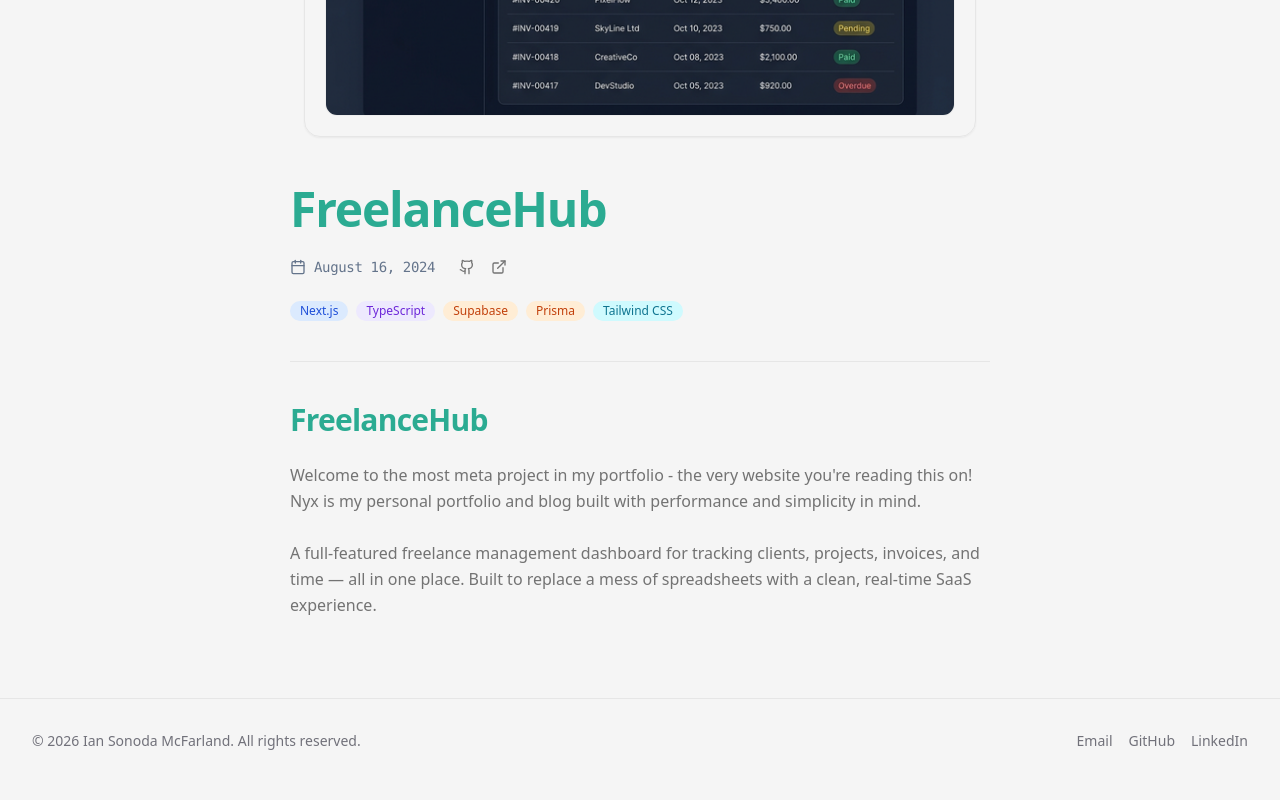
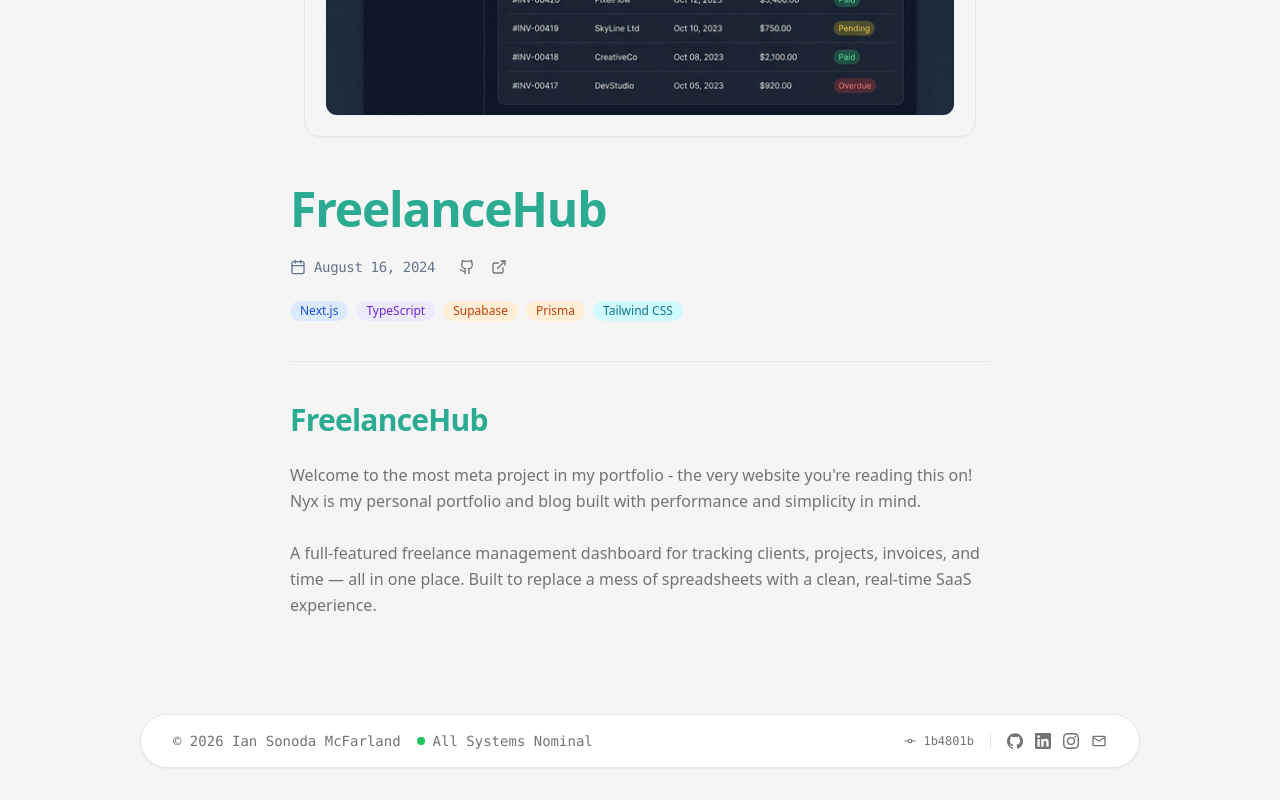
Before and after one commit to iansonoda/portfolio, a React (Vite) app: page /projects/freelancehub in a window 1280 px wide. Shown: the part 452-1252 px from the top of the page. Built offline with nearby package versions, Linux system fonts and the light colour scheme.

Commit message:
feat: change footer, add tab titles

```diff
--- a/index.html
+++ b/index.html
@@ -4,7 +4,7 @@
     <meta charset="UTF-8" />
     <link rel="icon" type="image/svg+xml" href="/vite.svg" />
     <meta name="viewport" content="width=device-width, initial-scale=1.0" />
-    <title>portfolio</title>
+    <title>Ian Sonoda McFarland</title>
   </head>
   <body>
     <div id="root"></div>
--- a/src/App.jsx
+++ b/src/App.jsx
@@ -8,6 +8,7 @@
 import Header from "./components/layout/Header";
 import Footer from "./components/layout/Footer";
 import ScrollObserver from "./components/layout/ScrollObserver";
+import TitleManager from "./components/layout/TitleManager";
 import portfolioData from "./data/portfolio.json";
 
 function App() {
@@ -18,6 +19,7 @@
       <BrowserRouter>
         <div className="min-h-screen bg-background font-sans antialiased text-foreground flex flex-col">
           <ScrollObserver />
+          <TitleManager />
           <Header />
           <Routes>
             <Route path="/" element={<Home />} />
--- a/src/components/layout/Footer.jsx
+++ b/src/components/layout/Footer.jsx
@@ -1,30 +1,63 @@
+import { Github, Linkedin, Instagram, Mail, GitCommit } from "lucide-react";
+
 export default function Footer({ personal }) {
   const currentYear = new Date().getFullYear();
 
   return (
-    <footer id="contact" className="border-t border-border dark:border-gray-700 bg-muted/40 py-8">
-      <div className="container mx-auto px-4 md:px-8 flex flex-col md:flex-row items-center justify-between space-y-4 md:space-y-0">
-        <p className="text-sm text-zinc-500 text-center md:text-left dark:text-zinc-300">
-          &copy; {currentYear} {personal.name}. All rights reserved.
-        </p>
-        <div className="flex space-x-4">
-          {personal.contact.email && (
-            <a href={`mailto:${personal.contact.email}`} className="text-sm text-zinc-500 hover:text-foreground transition-colors dark:text-zinc-300">
-              Email
-            </a>
-          )}
+    <div className="w-full px-6 pb-8 pt-4">
+      <footer className="max-w-[1000px] mx-auto bg-card border border-border rounded-full py-4 px-6 md:px-8 flex flex-col md:flex-row items-center justify-between shadow-sm">
+
+        {/* Left Side */}
+        <div className="flex items-center gap-4 text-sm text-muted-foreground font-mono">
+          <span>&copy; {currentYear} {personal.name}</span>
+          <span className="hidden md:flex items-center gap-2">
+            <span className="w-2 h-2 rounded-full bg-green-500 animate-pulse"></span>
+            All Systems Nominal
+          </span>
+        </div>
+
+        {/* Right Side */}
+        <div className="flex items-center gap-4 mt-4 md:mt-0">
+
+          {/* Commit Hash */}
+          <div className="flex items-center gap-1.5 text-xs text-muted-foreground font-mono pr-4 border-r border-border">
+            <GitCommit className="w-3.5 h-3.5" />
+            <span>1b4801b</span>
+          </div>
+
+          {/* Icons */}
+          <div className="flex items-center gap-3">
             {personal.contact.github && (
-            <a href={personal.contact.github} target="_blank" rel="noreferrer" className="text-sm text-zinc-500 hover:text-foreground transition-colors dark:text-zinc-300">
-              GitHub
+              <a href={personal.contact.github} target="_blank" rel="noreferrer" className="text-muted-foreground hover:text-foreground transition-colors">
+                <svg fill="currentColor" viewBox="0 0 24 24" className="w-4 h-4">
+                  <path d="M12 .297c-6.63 0-12 5.373-12 12 0 5.303 3.438 9.8 8.205 11.385.6.113.82-.258.82-.577 0-.285-.01-1.04-.015-2.04-3.338.724-4.042-1.61-4.042-1.61C4.422 18.07 3.633 17.7 3.633 17.7c-1.087-.744.084-.729.084-.729 1.205.084 1.838 1.236 1.838 1.236 1.07 1.835 2.809 1.305 3.495.998.108-.776.417-1.305.76-1.605-2.665-.3-5.466-1.332-5.466-5.93 0-1.31.465-2.38 1.235-3.22-.135-.303-.54-1.523.105-3.176 0 0 1.005-.322 3.3 1.23.96-.267 1.98-.399 3-.405 1.02.006 2.04.138 3 .405 2.28-1.552 3.285-1.23 3.285-1.23.645 1.653.24 2.873.12 3.176.765.84 1.23 1.91 1.23 3.22 0 4.61-2.805 5.625-5.475 5.92.42.36.81 1.096.81 2.22 0 1.606-.015 2.896-.015 3.286 0 .315.21.69.825.57C20.565 22.092 24 17.592 24 12.297c0-6.627-5.373-12-12-12" />
+                </svg>
               </a>
             )}
             {personal.contact.linkedin && (
-            <a href={personal.contact.linkedin} target="_blank" rel="noreferrer" className="text-sm text-zinc-500 hover:text-foreground transition-colors dark:text-zinc-300">
-              LinkedIn
+              <a href={personal.contact.linkedin} target="_blank" rel="noreferrer" className="text-muted-foreground hover:text-foreground transition-colors">
+                <svg fill="currentColor" viewBox="0 0 24 24" className="w-4 h-4">
+                  <path d="M20.447 20.452h-3.554v-5.569c0-1.328-.027-3.037-1.852-3.037-1.853 0-2.136 1.445-2.136 2.939v5.667H9.351V9h3.414v1.561h.046c.477-.9 1.637-1.85 3.37-1.85 3.601 0 4.267 2.37 4.267 5.455v6.286zM5.337 7.433c-1.144 0-2.063-.926-2.063-2.065 0-1.138.92-2.063 2.063-2.063 1.14 0 2.064.925 2.064 2.063 0 1.139-.925 2.065-2.064 2.065zm1.782 13.019H3.555V9h3.564v11.452zM22.225 0H1.771C.792 0 0 .774 0 1.729v20.542C0 23.227.792 24 1.771 24h20.451C23.2 24 24 23.227 24 22.271V1.729C24 .774 23.2 0 22.222 0h.003z"/>
+                </svg>
+              </a>
+            )}
+            {personal.contact.instagram && (
+              <a href={personal.contact.instagram} target="_blank" rel="noreferrer" className="text-muted-foreground hover:text-foreground transition-colors">
+                <svg fill="currentColor" viewBox="0 0 24 24" className="w-4 h-4">
+                  <path d="M12 2.163c3.204 0 3.584.012 4.85.07 3.252.148 4.771 1.691 4.919 4.919.058 1.265.069 1.645.069 4.849 0 3.205-.012 3.584-.069 4.849-.149 3.225-1.664 4.771-4.919 4.919-1.266.058-1.644.07-4.85.07-3.204 0-3.584-.012-4.849-.07-3.26-.149-4.771-1.699-4.919-4.92-.058-1.265-.07-1.644-.07-4.849 0-3.204.013-3.583.07-4.849.149-3.227 1.664-4.771 4.919-4.919 1.266-.057 1.645-.069 4.849-.069zM12 0C8.741 0 8.333.014 7.053.072 2.695.272.273 2.69.073 7.052.014 8.333 0 8.741 0 12c0 3.259.014 3.668.072 4.948.2 4.358 2.618 6.78 6.98 6.98C8.333 23.986 8.741 24 12 24c3.259 0 3.668-.014 4.948-.072 4.354-.2 6.782-2.618 6.979-6.98.059-1.28.073-1.689.073-4.948 0-3.259-.014-3.667-.072-4.947-.196-4.354-2.617-6.78-6.979-6.98C15.668.014 15.259 0 12 0zm0 5.838a6.162 6.162 0 100 12.324 6.162 6.162 0 000-12.324zM12 16a4 4 0 110-8 4 4 0 010 8zm6.406-11.845a1.44 1.44 0 100 2.881 1.44 1.44 0 000-2.881z"/>
+                </svg>
+              </a>
+            )}
+            {personal.contact.email && (
+              <a href={`mailto:${personal.contact.email}`} className="text-muted-foreground hover:text-foreground transition-colors">
+                <svg fill="currentColor" viewBox="0 0 24 24" className="w-4 h-4">
+                  <path d="M22 6c0-1.1-.9-2-2-2H4c-1.1 0-2 .9-2 2v12c0 1.1.9 2 2 2h16c1.1 0 2-.9 2-2V6zm-2 0l-8 5-8-5h16zm0 12H4V8l8 5 8-5v10z"/>
+                </svg>
               </a>
             )}
           </div>
         </div>
       </footer>
+    </div>
   );
 }
--- /dev/null
+++ b/src/components/layout/TitleManager.jsx
@@ -0,0 +1,45 @@
+import { useEffect } from "react";
+import { useLocation } from "react-router-dom";
+import portfolioData from "@/data/portfolio.json";
+
+const TitleManager = () => {
+  const { pathname } = useLocation();
+  const { name } = portfolioData.personal;
+
+  useEffect(() => {
+    let title = name;
+
+    if (pathname === "/") {
+      title = name;
+    } else if (pathname === "/about") {
+      title = `About | ${name}`;
+    } else if (pathname === "/socials") {
+      title = `Socials | ${name}`;
+    } else if (pathname === "/projects") {
+      title = `Projects | ${name}`;
+    } else if (pathname.startsWith("/projects/")) {
+      const slug = pathname.split("/").pop();
+      const project = portfolioData.projects.find(
+        (p) => p.title.toLowerCase().replace(/[^a-z0-9]+/g, "-") === slug
+      );
+      if (project) {
+        title = `${project.title} | ${name}`;
+      } else {
+        title = `Project | ${name}`;
+      }
+    } else {
+      // Fallback: capitalize the first segment of the path
+      const segment = pathname.split("/")[1];
+      if (segment) {
+        const pageName = segment.charAt(0).toUpperCase() + segment.slice(1);
+        title = `${pageName} | ${name}`;
+      }
+    }
+
+    document.title = title;
+  }, [pathname, name]);
+
+  return null;
+};
+
+export default TitleManager;
--- a/src/pages/About.jsx
+++ b/src/pages/About.jsx
@@ -21,11 +21,18 @@
         </div>
 
         <div className="flex flex-col flex-1 space-y-6 text-center md:text-left">
-          <p className="text-muted-foreground dark:text-zinc-200 text-lg md:text-xl leading-relaxed whitespace-pre-line">
-            {personal.bio}
+          <p className="text-muted-foreground dark:text-zinc-200 text-lg md:text-xl leading-relaxed">
+            <b>Hey!</b> I'm Ian <a href="/socials" className="text-primary hover:underline underline-offset-4 transition-colors">(@iansonoda)</a> - A recent graduate from McGill University, and based out of Montreal, Canada. I love making random and <a href="/projects" className="text-primary hover:underline underline-offset-4 transition-colors">cool projects</a> when I'm bored.
           </p>
           <p className="text-muted-foreground dark:text-zinc-200 text-lg md:text-xl leading-relaxed">
-            I love building things that solve real-world problems and creating interfaces that feel snappy, beautiful, and intuitive.
+            Some of my favorite projects include:
+          </p>
+
+          <p className="text-muted-foreground dark:text-zinc-200 text-lg md:text-xl leading-relaxed">
+            Outside of coding, I love playing video games, reading fiction (especially fantasy), photography, and spending time with my family. I love making new friends and experiences new things!
+            Feel free to reach out on
+            <a href={personal.contact.instagram} target="_blank" rel="noreferrer" className="text-primary hover:underline underline-offset-4 transition-colors"> instagram </a>
+            or shoot me an <a href={`mailto:${personal.contact.email}`} className="text-primary hover:underline underline-offset-4 transition-colors">email</a> if you'd like to chat.
           </p>
 
           <div className="flex flex-wrap items-center justify-center md:justify-start gap-4 pt-4">
```
Lines whose indentation alone changed are shown as unchanged.
